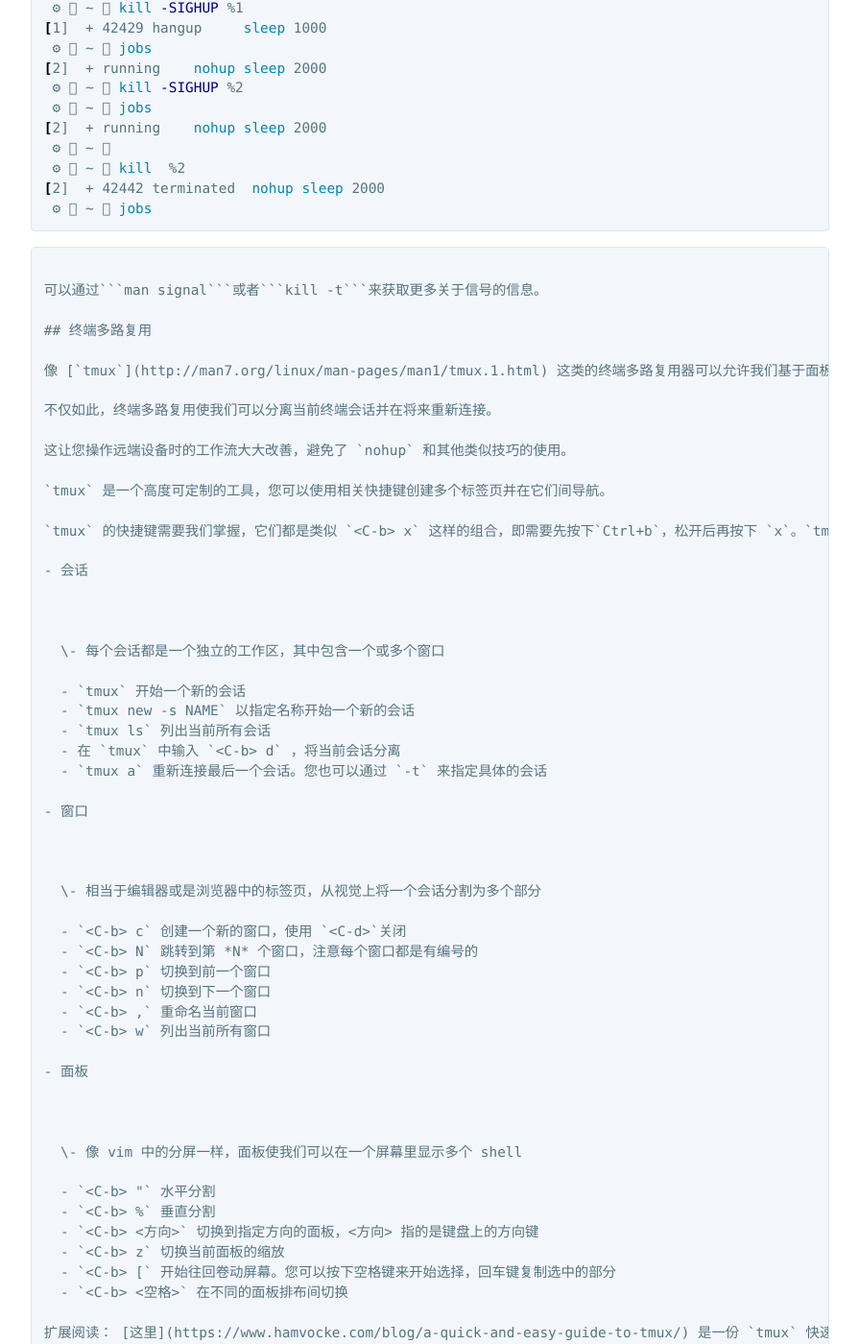
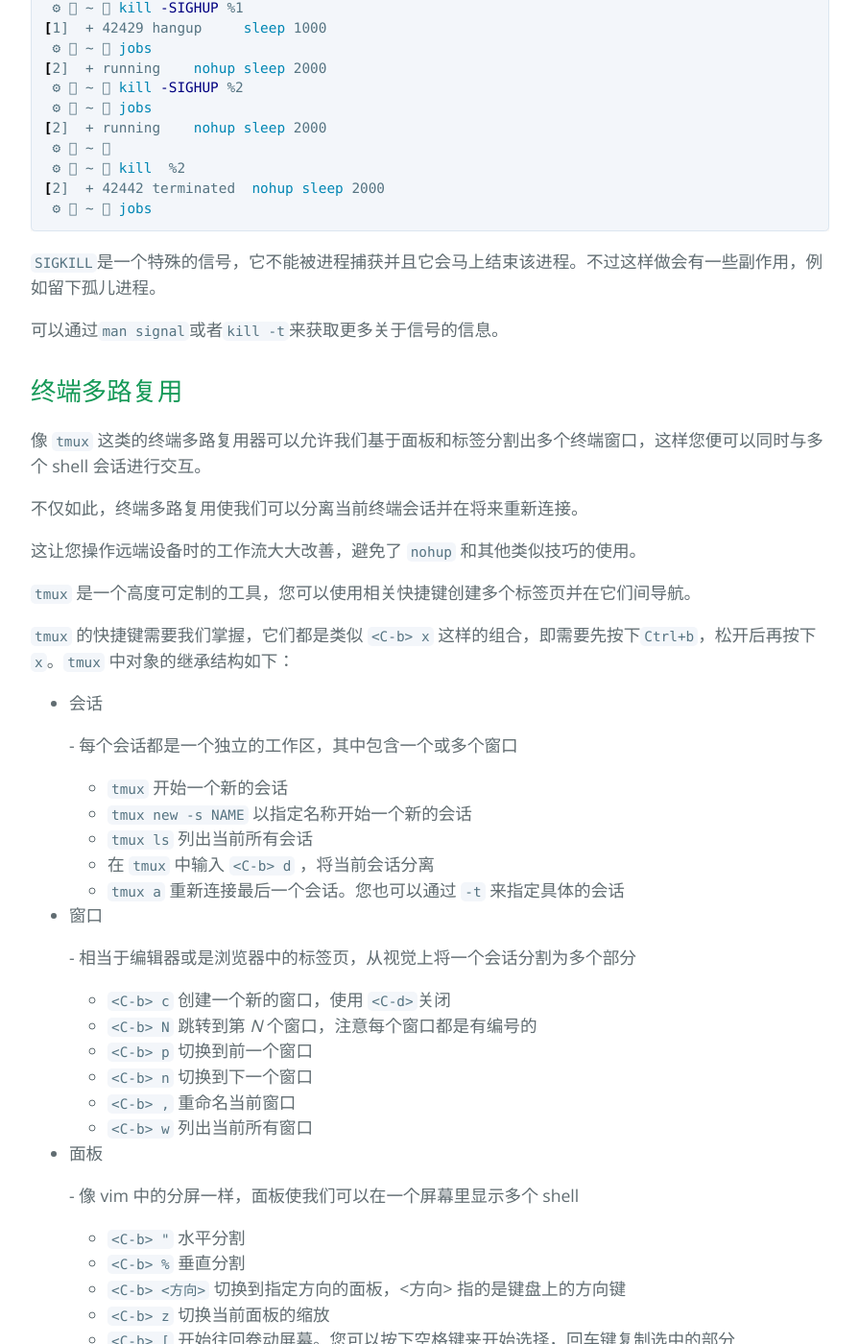
Before and after one commit to yafengxn/yafengxn.github.io, a Jekyll site: the page built from _posts/2020-11-10-missing-semester-0x05命令行环境.md, in a window 1280 px wide and 1400 px high, scrolled down 2247 px. Shown: the whole window at 96% size, without its empty margins (192-1087 px from the left). Built offline with Jekyll 4.4.1, drawn with Linux system fonts in a browser that asks for light colours; our own code applies the rules of GitHub Pages for plain Markdown files; some of the changed text lies outside the part shown.

Commit message:
update new article 2020-11-10-missing-semester-0x05命令行环境.md

````diff
--- a/_posts/2020-11-10-missing-semester-0x05命令行环境.md
+++ b/_posts/2020-11-10-missing-semester-0x05命令行环境.md
@@ -90,9 +90,9 @@ appending output to nohup.out
  ⚙  ~  jobs
 ```
 
-```SIGKILL```是一个特殊的信号，它不能被进程捕获并且它会马上结束该进程。不过这样做会有一些副作用，例如留下孤儿进程。
+`SIGKILL`是一个特殊的信号，它不能被进程捕获并且它会马上结束该进程。不过这样做会有一些副作用，例如留下孤儿进程。
 
-可以通过```man signal```或者```kill -t```来获取更多关于信号的信息。
+可以通过`man signal`或者`kill -t`来获取更多关于信号的信息。
 
 ## 终端多路复用
 
````
Also changed, not shown: 1 other file.
